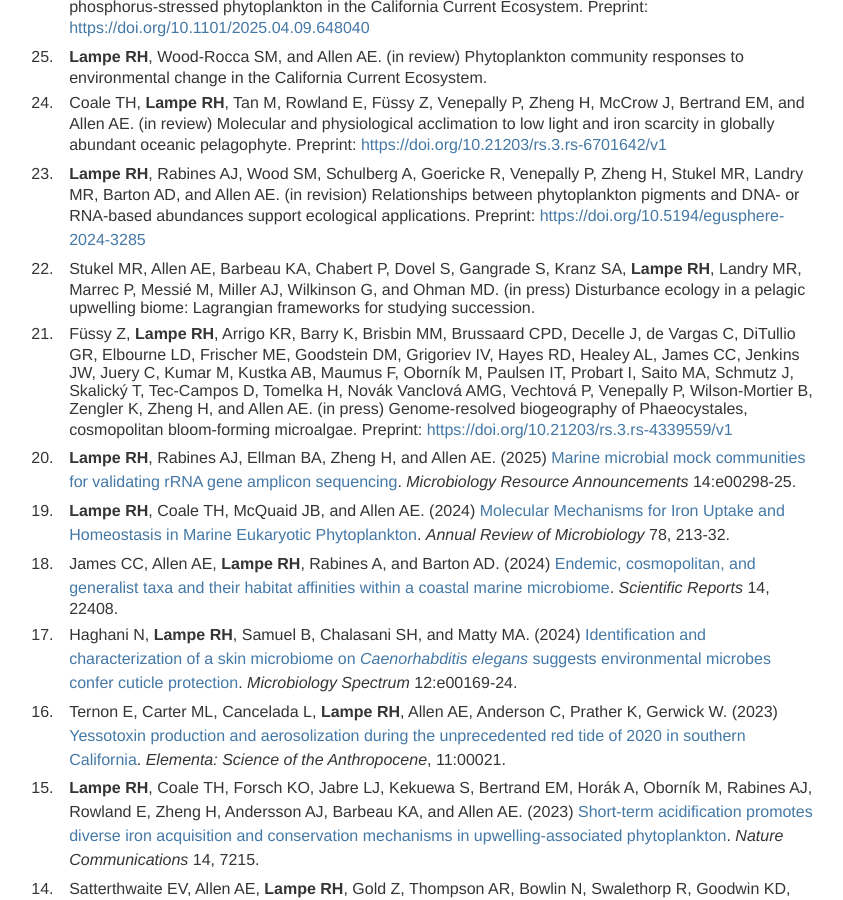
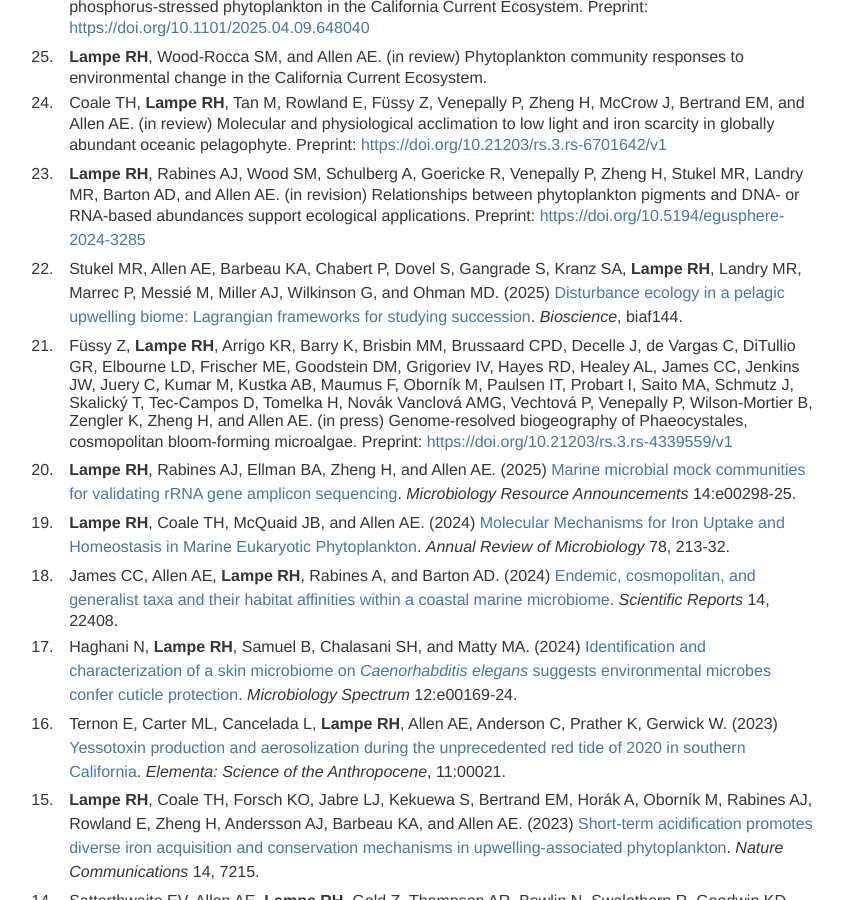
Before and after one commit to rhlampe/rhlampe.github.io, a Jekyll site: the page built from publications/index.html, in a window 1280 px wide and 900 px high, scrolled down 423 px. Shown: the whole window, without its empty margins (222-1065 px from the left). Built offline with Jekyll 4.4.1, drawn with Linux system fonts in a browser that asks for light colours.

Commit message:
update pubs

```diff
--- a/publications/index.html
+++ b/publications/index.html
@@ -18,7 +18,7 @@ title: Publications
   <li><b>Lampe RH</b>, Wood-Rocca SM, and Allen AE. (in review) Phytoplankton community responses to environmental change in the California Current Ecosystem.</li>
   <li>Coale TH, <b>Lampe RH</b>, Tan M, Rowland E, F&#252;ssy Z, Venepally P, Zheng H, McCrow J, Bertrand EM, and Allen AE. (in review) Molecular and physiological acclimation to low light and iron scarcity in globally abundant oceanic pelagophyte. Preprint: <a href="https://doi.org/10.21203/rs.3.rs-6701642/v1">https://doi.org/10.21203/rs.3.rs-6701642/v1</a></li>
   <li><b>Lampe RH</b>, Rabines AJ, Wood SM, Schulberg A, Goericke R, Venepally P, Zheng H, Stukel MR, Landry MR, Barton AD, and Allen AE. (in revision) Relationships between phytoplankton pigments and DNA- or RNA-based abundances support ecological applications. Preprint: <a href="https://doi.org/10.5194/egusphere-2024-3285">https://doi.org/10.5194/egusphere-2024-3285</a></li>
-  <li>Stukel MR, Allen AE, Barbeau KA, Chabert P, Dovel S, Gangrade S, Kranz SA, <b>Lampe RH</b>, Landry MR, Marrec P, Messi&eacute; M, Miller AJ, Wilkinson G, and Ohman MD. (in press) Disturbance ecology in a pelagic upwelling biome: Lagrangian frameworks for studying succession.</li>
+  <li>Stukel MR, Allen AE, Barbeau KA, Chabert P, Dovel S, Gangrade S, Kranz SA, <b>Lampe RH</b>, Landry MR, Marrec P, Messi&eacute; M, Miller AJ, Wilkinson G, and Ohman MD. (2025) <a href="https://doi.org/10.1093/biosci/biaf144">Disturbance ecology in a pelagic upwelling biome: Lagrangian frameworks for studying succession</a>. <i>Bioscience</i>, biaf144.</li>
   <li>F&#252;ssy Z, <b>Lampe RH</b>, Arrigo KR, Barry K, Brisbin MM, Brussaard CPD, Decelle J, de Vargas C, DiTullio GR, Elbourne LD, Frischer ME, Goodstein DM, Grigoriev IV, Hayes RD, Healey AL, James CC, Jenkins JW, Juery C, Kumar M, Kustka AB, Maumus F, Oborn&iacute;k M, Paulsen IT, Probart I, Saito MA, Schmutz J, Skalick&#253; T, Tec-Campos D, Tomelka H, Nov&#225;k Vanclov&#225; AMG, Vechtov&#225; P, Venepally P, Wilson-Mortier B, Zengler K, Zheng H, and Allen AE. (in press) Genome-resolved biogeography of Phaeocystales, cosmopolitan bloom-forming microalgae. Preprint: <a href="https://doi.org/10.21203/rs.3.rs-4339559/v1">https://doi.org/10.21203/rs.3.rs-4339559/v1</a></li>
   <li><b>Lampe RH</b>, Rabines AJ, Ellman BA, Zheng H, and Allen AE. (2025) <a href="https://doi.org/10.1128/mra.00298-25">Marine microbial mock communities for validating rRNA gene amplicon sequencing</a>. <i>Microbiology Resource Announcements</i> 14:e00298-25.</li>
   <li><b>Lampe RH</b>, Coale TH, McQuaid JB, and Allen AE. (2024) <a href="https://doi.org/10.1146/annurev-micro-041222-023252">Molecular Mechanisms for Iron Uptake and Homeostasis in Marine Eukaryotic Phytoplankton</a>. <i>Annual Review of Microbiology</i> 78, 213-32.</li>
```
